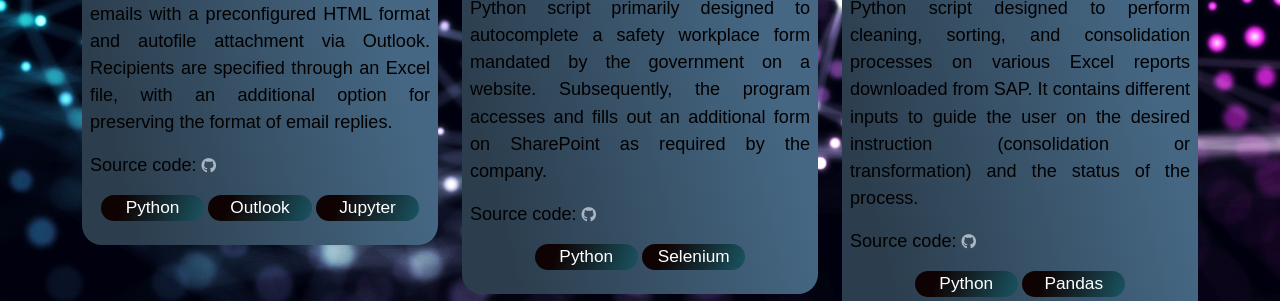
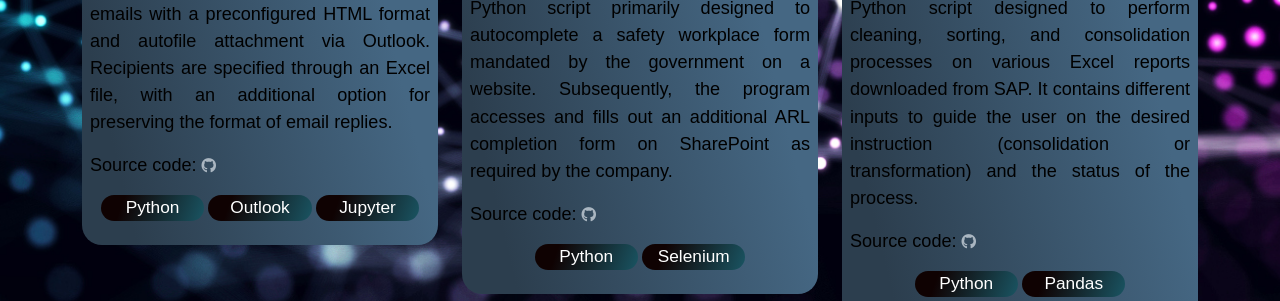
Before and after one commit to camiloroa112/website, a PHP site: page /portfolio.php in a window 1280 px wide. Shown: the part 1654-1955 px from the top of the page. Run offline with PHP 8.4, Linux system fonts and the light colour scheme; some libraries are stand-ins or nearby versions; some web fonts are replaced.

Commit message:
Updating comments on ARL fill form portfolio.

```diff
--- a/portfolio.php
+++ b/portfolio.php
@@ -384,7 +384,7 @@
                         <div class="background pb-3">
                             <h2 class="text-center">ARL Fill Form</h2>
                             <div class="px-2">
-                                <p>Python script primarily designed to autocomplete a safety workplace form mandated by the government on a website. Subsequently, the program accesses and fills out an additional form on SharePoint as required by the company.</p>
+                                <p>Python script primarily designed to autocomplete a safety workplace form mandated by the government on a website. Subsequently, the program accesses and fills out an additional ARL completion form on SharePoint as required by the company.</p>
                                 <p>Source code:
                                     <a href="https://github.com/camiloroa112/arl-form-fill" target="_blank"
                                         title="GitHub">
```
